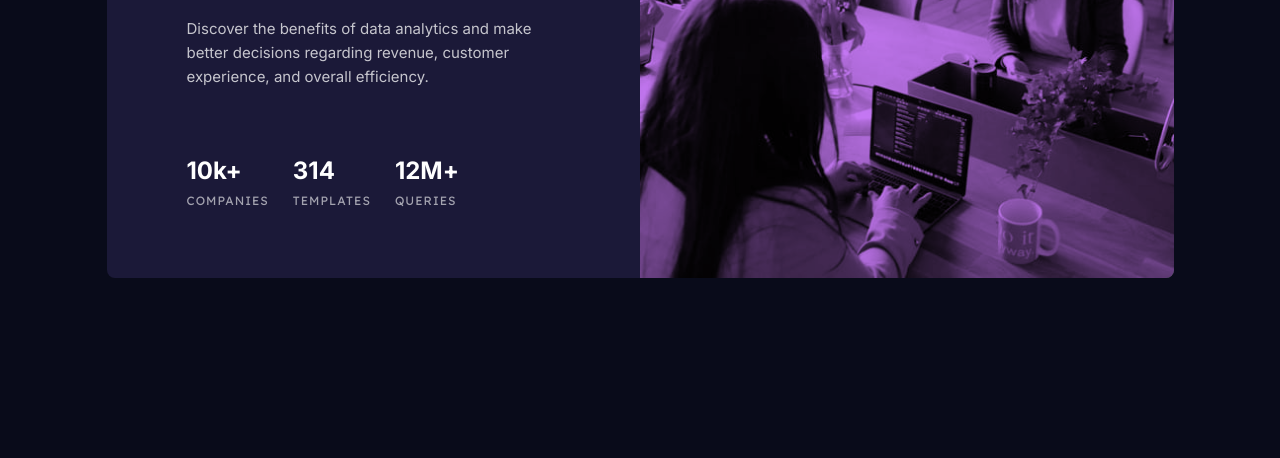
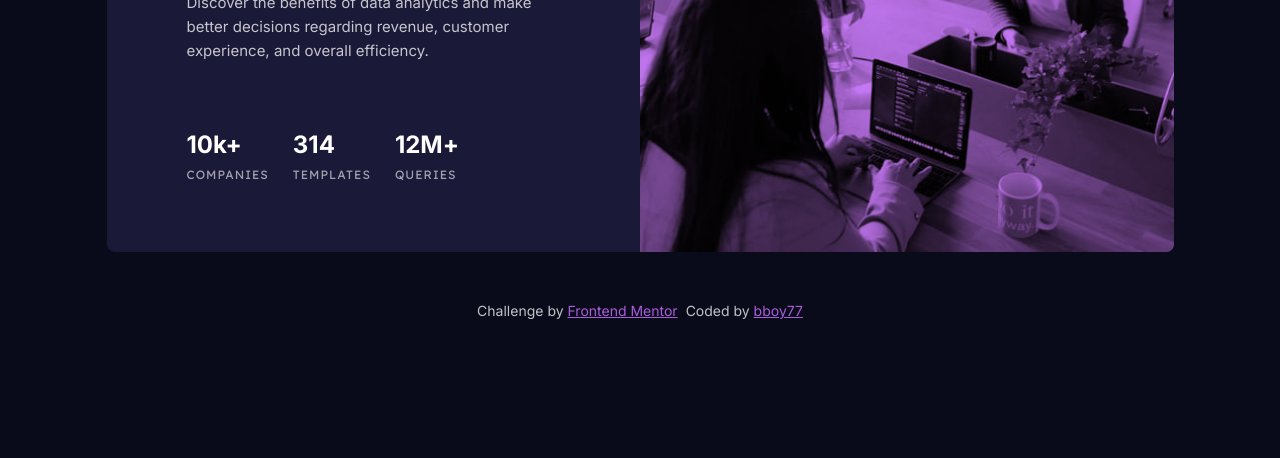
Before and after one commit to bboy77/stats-preview-card-component, a website built with Vite: page index.html in a window 1280 px wide. Shown: the part 342-800 px from the top of the page. Built offline with nearby package versions, Linux system fonts and the light colour scheme.

Commit message:
Update style.scss
Add attribution style to site

```diff
--- a/index.html
+++ b/index.html
@@ -20,8 +20,7 @@
 					<div class="card-content">
 						<h1 class="card-title">Get <span>insights</span> that help your business grow.</h1>
 						<p class="card-text">
-                        Discover the benefits of data analytics and make better decisions regarding revenue, customer
-                        experience, and overall efficiency.
+							Discover the benefits of data analytics and make better decisions regarding revenue, customer experience, and overall efficiency.
 						</p>
 						<div class="statistics">
 							<div class="statistic">
@@ -40,6 +39,12 @@
 					</div>
 				</div>
 			</section>
+			<section>
+				<div class="attribution">
+					<div>Challenge by <a href="https://www.frontendmentor.io?ref=challenge" rel="noopener" target="_blank">Frontend Mentor</a></div>
+					<div>Coded by <a href="https://github.com/bboy77" rel="noopener">bboy77</a></div>
+				</div>
+			</section>
 		</main>
 	</body>
 </html>
--- a/scss/style.scss
+++ b/scss/style.scss
@@ -8,6 +8,7 @@ body {
 	background-color: var(--very-dark-blue);
 	display: flex;
 	align-items: center;
+	font-family: "Inter", sans-serif;
 	justify-content: center;
 	font-size: 15px;
 }
@@ -48,9 +49,6 @@ img {
 	flex-direction: column;
 	padding: 2.5rem 2rem;
 	text-align: center;
-
-	@media (min-width: 48em) {
-	}
 }
 
 .card-title {
@@ -96,6 +94,26 @@ img {
 	}
 }
 
+.attribution {
+	align-items: center;
+	color: var(--slightly-transparent-white-75);
+	display: flex;
+	flex-direction: column;
+	font-size: 0.875rem;
+	gap: 1rem;
+	justify-content: center;
+	margin-bottom: 2rem;
+
+	a {
+		color: var(--soft-violet);
+		transition: color 0.3s ease-in;
+		&:hover {
+			color: hsl(277 64% 71%);
+			text-decoration: none;
+		}
+	}
+}
+
 /* desktop */
 @media (min-width: 48em) {
 	.card {
@@ -119,6 +137,11 @@ img {
 		flex-direction: row;
 		margin-top: 3rem;
 	}
+
+	.attribution {
+		flex-direction: row;
+		gap: 0.5rem;
+	}
 }
 
 /* utilities */
```
Also changed, not shown: css/style.css, 1 other file. Lines whose indentation alone changed are shown as unchanged.
